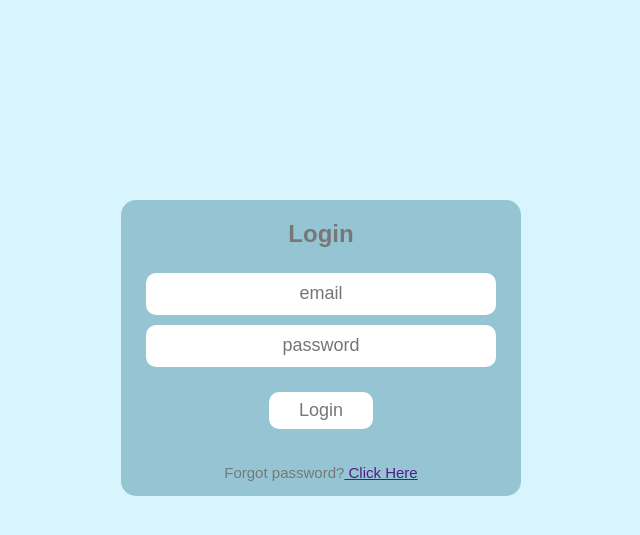
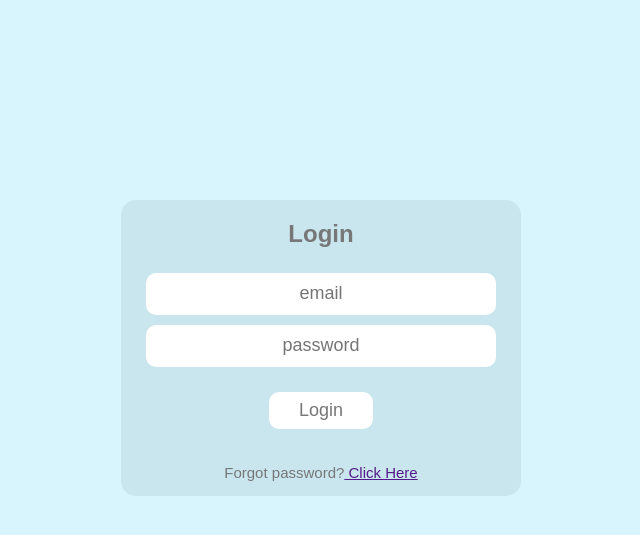
Before and after one commit to Alhanoufala/Pet-care, a PHP site: page /managerLogIn.html in a window 1280 px wide. Shown: the top 535 px of the page, without its empty margins (319-959 px from the left). Run offline with PHP 8.4, Linux system fonts and the light colour scheme.

Commit message:
Update login.css

```diff
--- a/styles/login.css
+++ b/styles/login.css
@@ -13,7 +13,7 @@ body{
     flex-direction: column;
     margin: auto;
     align-items: center;
-    background-color:rgb(149, 197, 211);
+    background-color:rgb(201, 230, 238);
     border-radius: 15px;
     padding: 25px 10x;
 }
@@ -37,7 +37,6 @@ input{
 }
 .loginbut{
     margin: 15px auto;
-
 }
 button{
     background-color: white;
```
